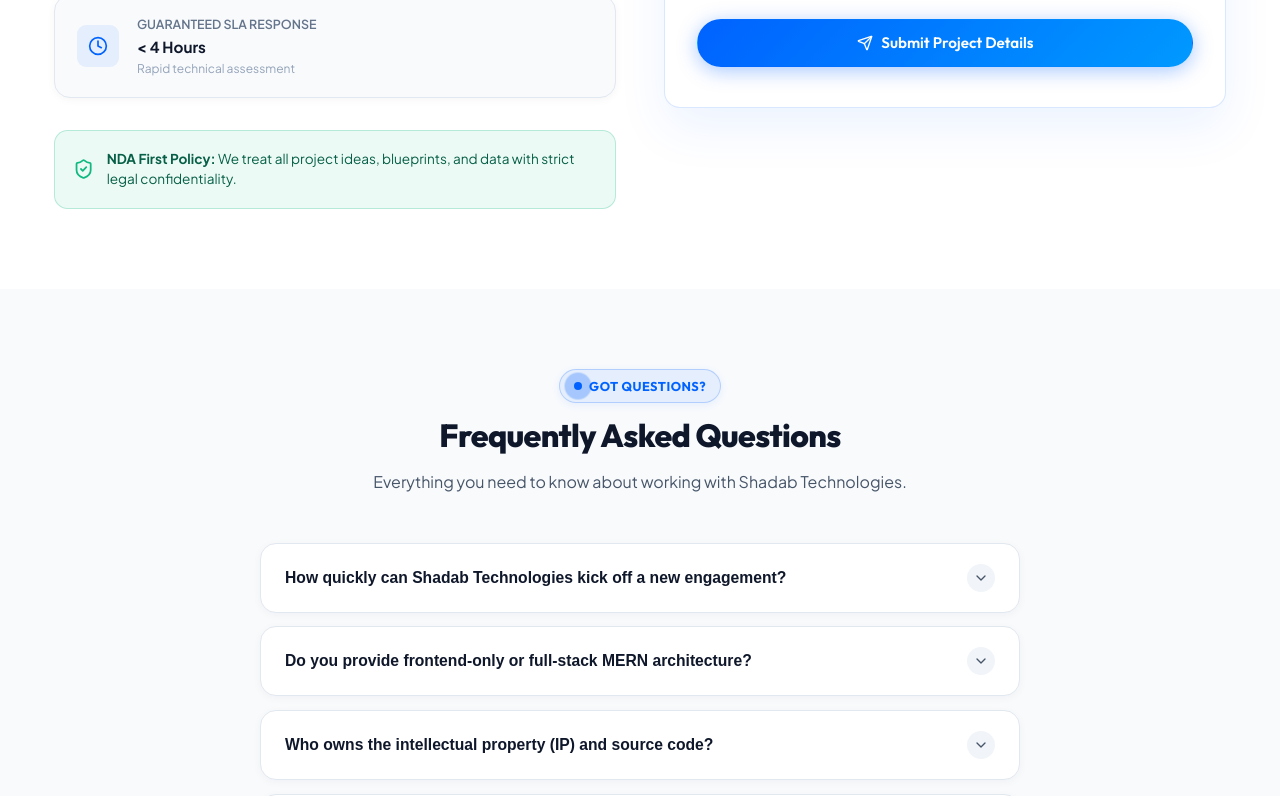
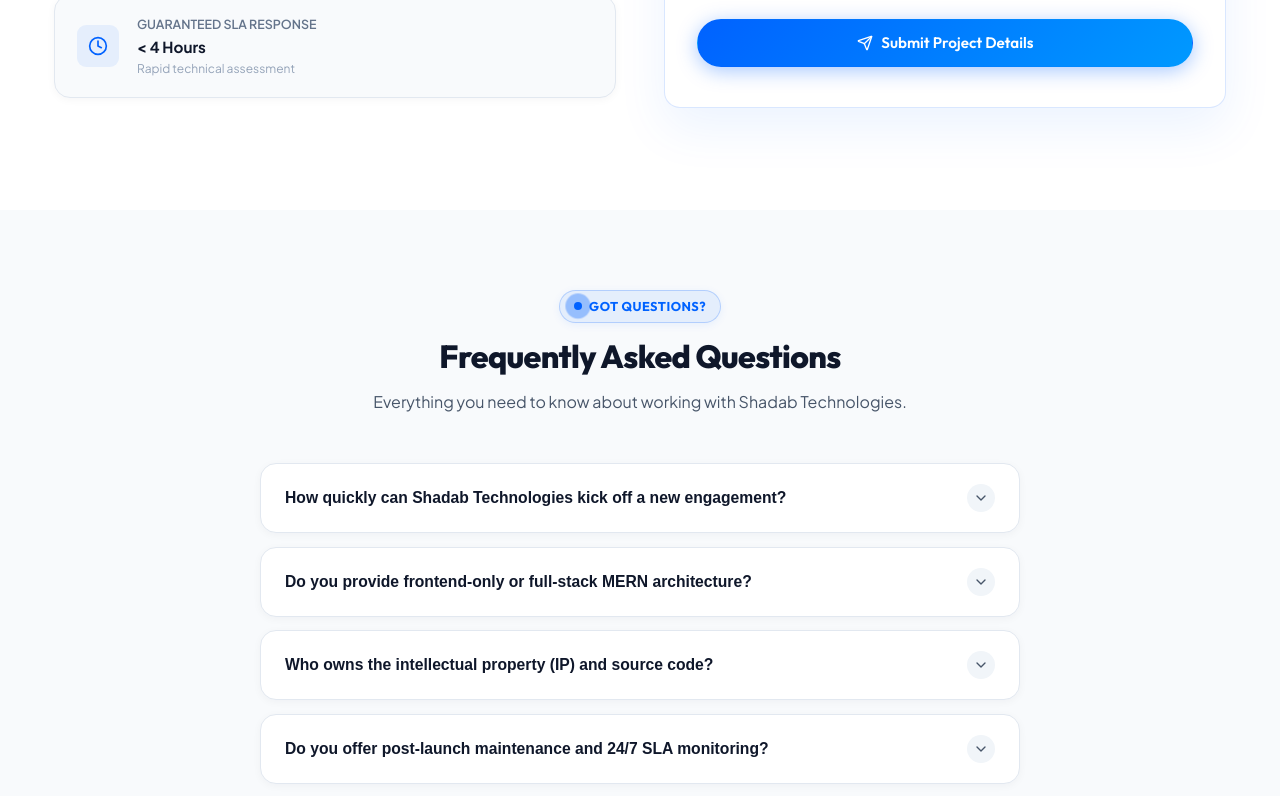
Before and after one commit to hasham14fw/ShadabTech, a React (Vite) app: page /contact in a window 1280 px wide. Shown: the part 1020-1816 px from the top of the page. Built offline with nearby package versions, Linux system fonts and the light colour scheme.

Commit message:
Remove NDA First Policy block from Contact page

```diff
--- a/src/pages/Contact.jsx
+++ b/src/pages/Contact.jsx
@@ -9,7 +9,6 @@
   ChevronDown,
   ChevronUp,
   Sparkles,
-  ShieldCheck,
   MessageSquare,
   Calendar
 } from 'lucide-react';
@@ -202,23 +201,6 @@
                 ))}
               </div>
 
-              {/* Security & Confidentiality Guarantee */}
-              <div
-                style={{
-                  padding: '1.15rem',
-                  borderRadius: '0.85rem',
-                  background: 'rgba(16, 185, 129, 0.08)',
-                  border: '1px solid rgba(16, 185, 129, 0.25)',
-                  display: 'flex',
-                  alignItems: 'center',
-                  gap: '0.75rem'
-                }}
-              >
-                <ShieldCheck size={26} color="#10B981" />
-                <div style={{ fontSize: '0.85rem', color: '#065F46', lineHeight: 1.5 }}>
-                  <strong>NDA First Policy:</strong> We treat all project ideas, blueprints, and data with strict legal confidentiality.
-                </div>
-              </div>
             </div>
 
             {/* Right Column: Interactive Proposal & Contact Form */}
```
